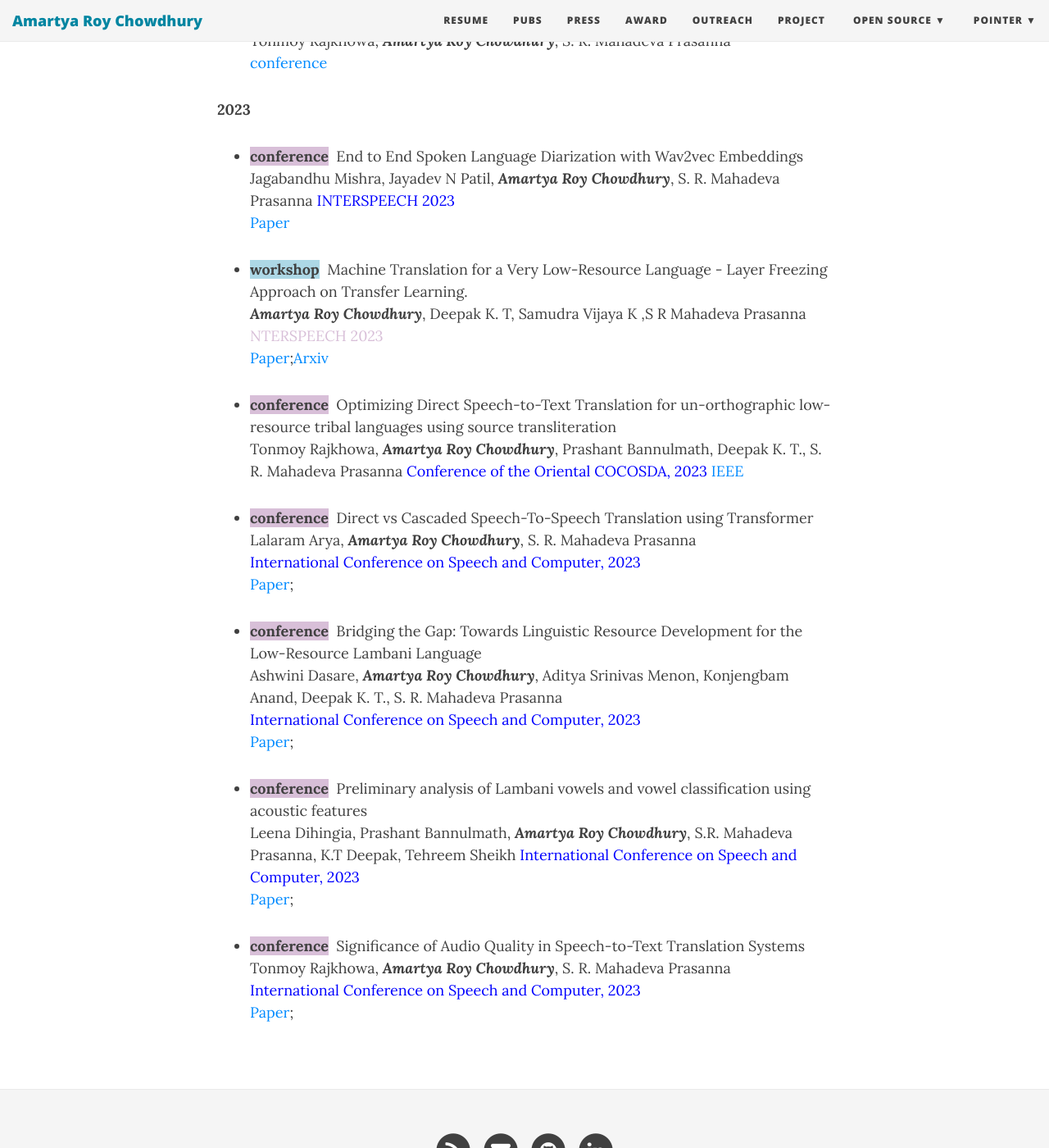
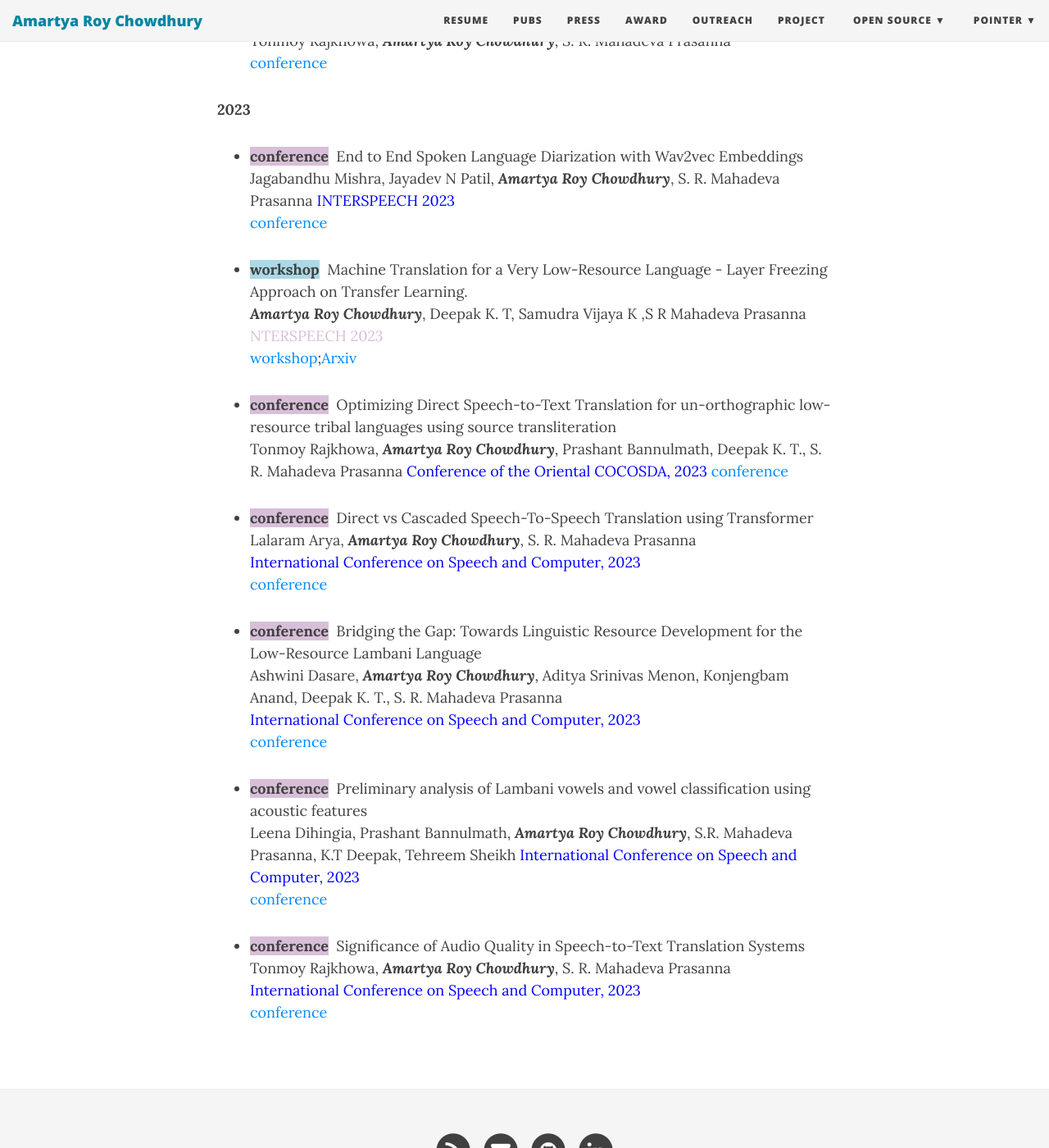
Before and after one commit to aquorio15/aquorio15.github.io, a Jekyll site: the page built from publications.md, in a window 1280 px wide and 1400 px high, scrolled down 1174 px. Shown: the whole window at 82% size. Built offline with Jekyll 4.4.1, drawn with Linux system fonts in a browser that asks for light colours; nearby versions of some CDN libraries; some of the changed text lies outside the part shown.

Commit message:
Update publications.md

```diff
--- a/publications.md
+++ b/publications.md
@@ -12,17 +12,17 @@
    <!-- ***A Acharya***, S Sanghavi, A G Dimakis, I S Dhillon     -->
    Tonmoy Rajkhowa, ***Amartya Roy Chowdhury***, Achyut Mani Tripathi, Sanjeev Sharma, Om Jee Pandey
   <span style="color:blue">International Conference on Acoustics, Speech and Signal Processing (ICASSP), 2025. </span>
-   [Paper](https://ieeexplore.ieee.org/document/10888265/)
+   [conference](https://ieeexplore.ieee.org/document/10888265/)
 
 - <span style="background-color:bisque">**conference**</span>&nbsp; Towards Multilingual spoken Visual Question Answering system using Cross-Attention
    ***Amartya Roy Chowdhury***, Tonmoy Rajkhowa, Achyut Mani Tripathi, Sanjeev Sharma, Om Jee Pandey
    <span style="color:blue">International Conference on Computational Linguistics (COLING), 2025. </span>
-   [Paper](https://aclanthology.org/2025.coling-main.615/)
+   [conference](https://aclanthology.org/2025.coling-main.615/)
 
 - <span style="background-color:bisque">**conference**</span>&nbsp; Bandit-based Attention Mechanism in Vision Transformers
    ***Amartya Roy Chowdhury***, Raghuram Bharadwaj, Prabuchandran K J, Achyut Mani Tripathi
    <span style="color:blue">Winter Conference on Applications of Computer Vision (WACV), 2025. </span>
-   [Paper](https://openaccess.thecvf.com/content/WACV2025/papers/Chowdhury_Bandit_Based_Attention_Mechanism_in_Vision_Transformers_WACV_2025_paper.pdf)
+   [conference](https://openaccess.thecvf.com/content/WACV2025/papers/Chowdhury_Bandit_Based_Attention_Mechanism_in_Vision_Transformers_WACV_2025_paper.pdf)
 
 **2024**
 - <span style="background-color: lightcyan">**conference**</span>&nbsp; TM-PATHVQA: 90000+ Textless Multilingual Questions for Medical Visual Question Answering
@@ -41,42 +41,41 @@
   End to End Spoken Language Diarization with Wav2vec Embeddings
   Jagabandhu Mishra, Jayadev N Patil, ***Amartya Roy Chowdhury***, S. R. Mahadeva Prasanna
   <span style="color:blue">INTERSPEECH 2023 </span>
-   [Paper](https://www.isca-archive.org/interspeech_2023/mishra23_interspeech.html)
+   [conference](https://www.isca-archive.org/interspeech_2023/mishra23_interspeech.html)
 
 - <span style="background-color: lightblue">**workshop**</span>&nbsp;
    Machine Translation for a Very Low-Resource Language - Layer Freezing Approach on Transfer Learning.
   ***Amartya Roy Chowdhury***, Deepak K. T, Samudra Vijaya K ,S R Mahadeva Prasanna
   <span style="color:thistle">NTERSPEECH 2023 </span>
-   [Paper](https://proceedings.mlr.press/v180/das22b/das22b.pdf);[Arxiv](https://arxiv.org/abs/2012.04061)
+   [workshop](https://proceedings.mlr.press/v180/das22b/das22b.pdf);[Arxiv](https://arxiv.org/abs/2012.04061)
 
 - <span style="background-color:thistle">**conference**</span>&nbsp; Optimizing Direct Speech-to-Text Translation for un-orthographic low-resource tribal languages using
 source transliteration
   Tonmoy Rajkhowa, ***Amartya Roy Chowdhury***, Prashant Bannulmath, Deepak K. T., S. R. Mahadeva Prasanna
   <span style="color:blue">Conference of the Oriental COCOSDA, 2023</span>
-  [IEEE](https://ieeexplore.ieee.org/document/10482960)
+  [conference](https://ieeexplore.ieee.org/document/10482960)
 
 
 - <span style="background-color: thistle">**conference**</span>&nbsp;
   Direct vs Cascaded Speech-To-Speech Translation using Transformer
    Lalaram Arya, ***Amartya Roy Chowdhury***, S. R. Mahadeva Prasanna
    <span style="color:blue"> International Conference on Speech and Computer, 2023  </span>
-   [Paper](https://link.springer.com/chapter/10.1007/978-3-031-48312-7_21);
-   <!-- [Code](https://github.com/anishacharya/DeLiCoCo) -->
+   [conference](https://link.springer.com/chapter/10.1007/978-3-031-48312-7_21)
 
 - <span style="background-color: thistle">**conference**</span>&nbsp;
   Bridging the Gap: Towards Linguistic Resource Development for the Low-Resource Lambani Language
    Ashwini Dasare, ***Amartya Roy Chowdhury***, Aditya Srinivas Menon, Konjengbam Anand, Deepak K. T., S. R. Mahadeva Prasanna
    <span style="color:blue"> International Conference on Speech and Computer, 2023  </span>
-   [Paper](https://link.springer.com/chapter/10.1007/978-3-031-48312-7_10);
+   [conference](https://link.springer.com/chapter/10.1007/978-3-031-48312-7_10)
 
 - <span style="background-color: thistle">**conference**</span>&nbsp;
   Preliminary analysis of Lambani vowels and vowel classification using acoustic features
    Leena Dihingia, Prashant Bannulmath, ***Amartya Roy Chowdhury***, S.R. Mahadeva Prasanna, K.T Deepak, Tehreem Sheikh
    <span style="color:blue"> International Conference on Speech and Computer, 2023  </span>
-   [Paper](https://link.springer.com/chapter/10.1007/978-3-031-48312-7_16);
+   [conference](https://link.springer.com/chapter/10.1007/978-3-031-48312-7_16)
 
 - <span style="background-color: thistle">**conference**</span>&nbsp;
   Significance of Audio Quality in Speech-to-Text Translation Systems
    Tonmoy Rajkhowa, ***Amartya Roy Chowdhury***, S. R. Mahadeva Prasanna
    <span style="color:blue"> International Conference on Speech and Computer, 2023  </span>
-   [Paper](https://link.springer.com/chapter/10.1007/978-3-031-48309-7_3);
+   [conference](https://link.springer.com/chapter/10.1007/978-3-031-48309-7_3)
```
